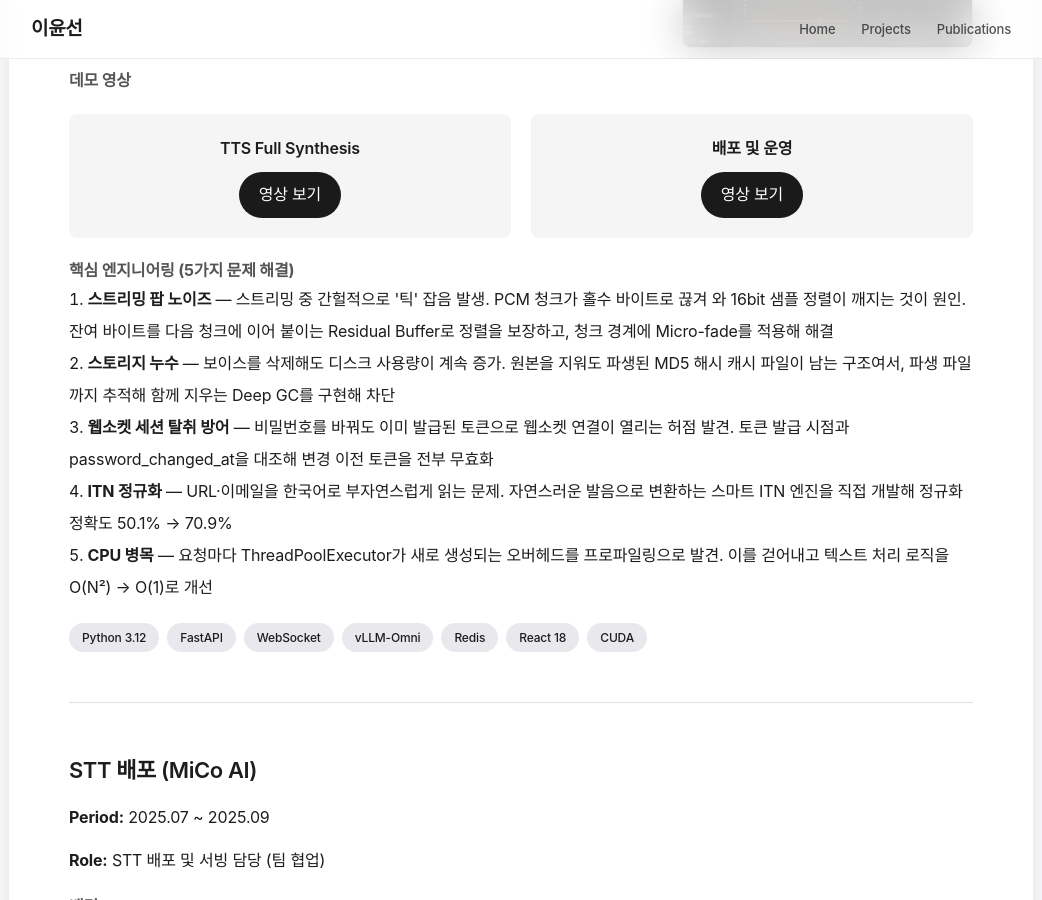
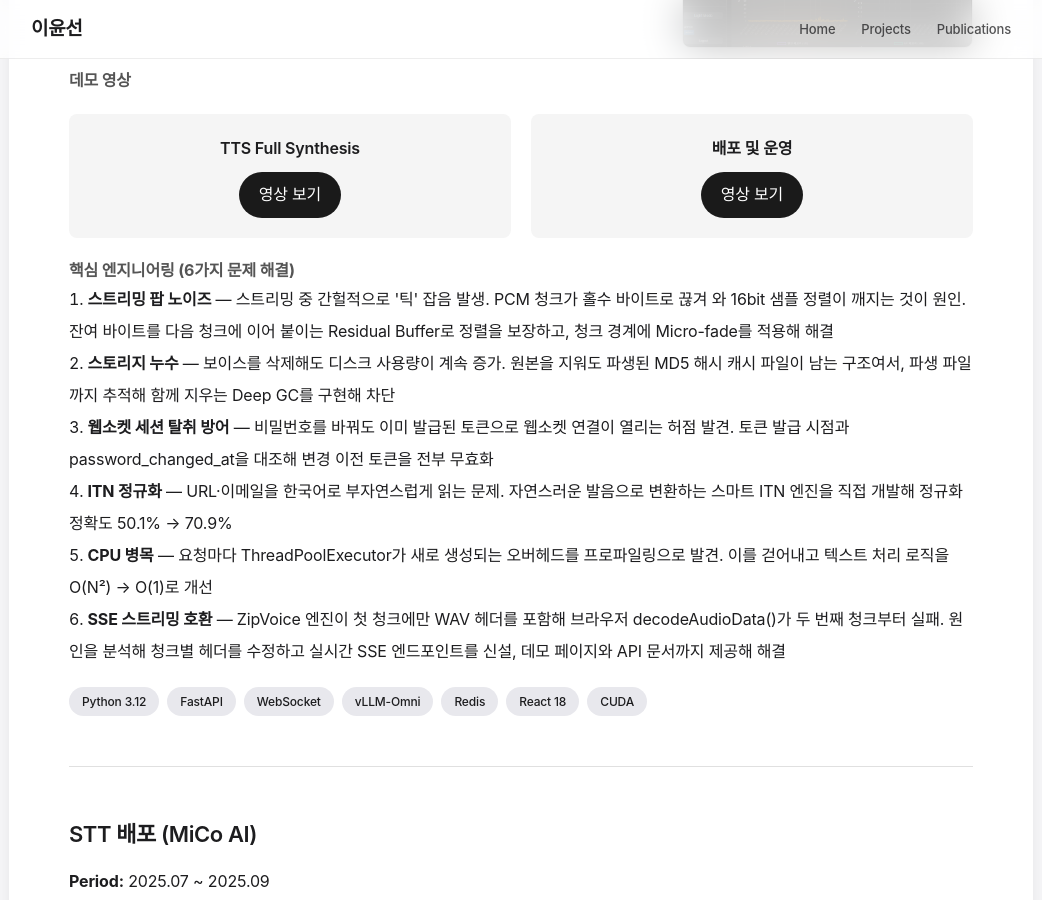
Before and after one commit to ckc5800/ckc5800.github.io, a Jekyll site: the page built from projects.html, in a window 1280 px wide and 900 px high, scrolled down 1950 px. Shown: the whole window, without its empty margins (119-1161 px from the left). Built offline with Jekyll 4.4.1, drawn with Linux system fonts in a browser that asks for light colours; some web fonts are replaced.

Commit message:
Add sixth TTS troubleshooting case (SSE WAV header)
From Notion incident report: ZipVoice SSE chunks after the first
lacked WAV headers, breaking browser decodeAudioData(); fixed with
per-chunk headers and a new realtime SSE endpoint.

Co-Authored-By: Claude Fable 5 <noreply@anthropic.com>

```diff
--- a/projects.html
+++ b/projects.html
@@ -90,13 +90,14 @@ title: Projects
         </div>
     </div>
 
-    <h4 style="margin-top: 20px; color: #555;">핵심 엔지니어링 (5가지 문제 해결)</h4>
+    <h4 style="margin-top: 20px; color: #555;">핵심 엔지니어링 (6가지 문제 해결)</h4>
     <ol style="list-style-position: inside; line-height: 2;">
         <li><strong>스트리밍 팝 노이즈</strong> — 스트리밍 중 간헐적으로 '틱' 잡음 발생. PCM 청크가 홀수 바이트로 끊겨 와 16bit 샘플 정렬이 깨지는 것이 원인. 잔여 바이트를 다음 청크에 이어 붙이는 Residual Buffer로 정렬을 보장하고, 청크 경계에 Micro-fade를 적용해 해결</li>
         <li><strong>스토리지 누수</strong> — 보이스를 삭제해도 디스크 사용량이 계속 증가. 원본을 지워도 파생된 MD5 해시 캐시 파일이 남는 구조여서, 파생 파일까지 추적해 함께 지우는 Deep GC를 구현해 차단</li>
         <li><strong>웹소켓 세션 탈취 방어</strong> — 비밀번호를 바꿔도 이미 발급된 토큰으로 웹소켓 연결이 열리는 허점 발견. 토큰 발급 시점과 password_changed_at을 대조해 변경 이전 토큰을 전부 무효화</li>
         <li><strong>ITN 정규화</strong> — URL·이메일을 한국어로 부자연스럽게 읽는 문제. 자연스러운 발음으로 변환하는 스마트 ITN 엔진을 직접 개발해 정규화 정확도 50.1% → 70.9%</li>
         <li><strong>CPU 병목</strong> — 요청마다 ThreadPoolExecutor가 새로 생성되는 오버헤드를 프로파일링으로 발견. 이를 걷어내고 텍스트 처리 로직을 O(N²) → O(1)로 개선</li>
+        <li><strong>SSE 스트리밍 호환</strong> — ZipVoice 엔진이 첫 청크에만 WAV 헤더를 포함해 브라우저 decodeAudioData()가 두 번째 청크부터 실패. 원인을 분석해 청크별 헤더를 수정하고 실시간 SSE 엔드포인트를 신설, 데모 페이지와 API 문서까지 제공해 해결</li>
     </ol>
 
     <div class="tech-tags" style="margin-top: 20px;">
```
Also changed, not shown: 2 other files.
